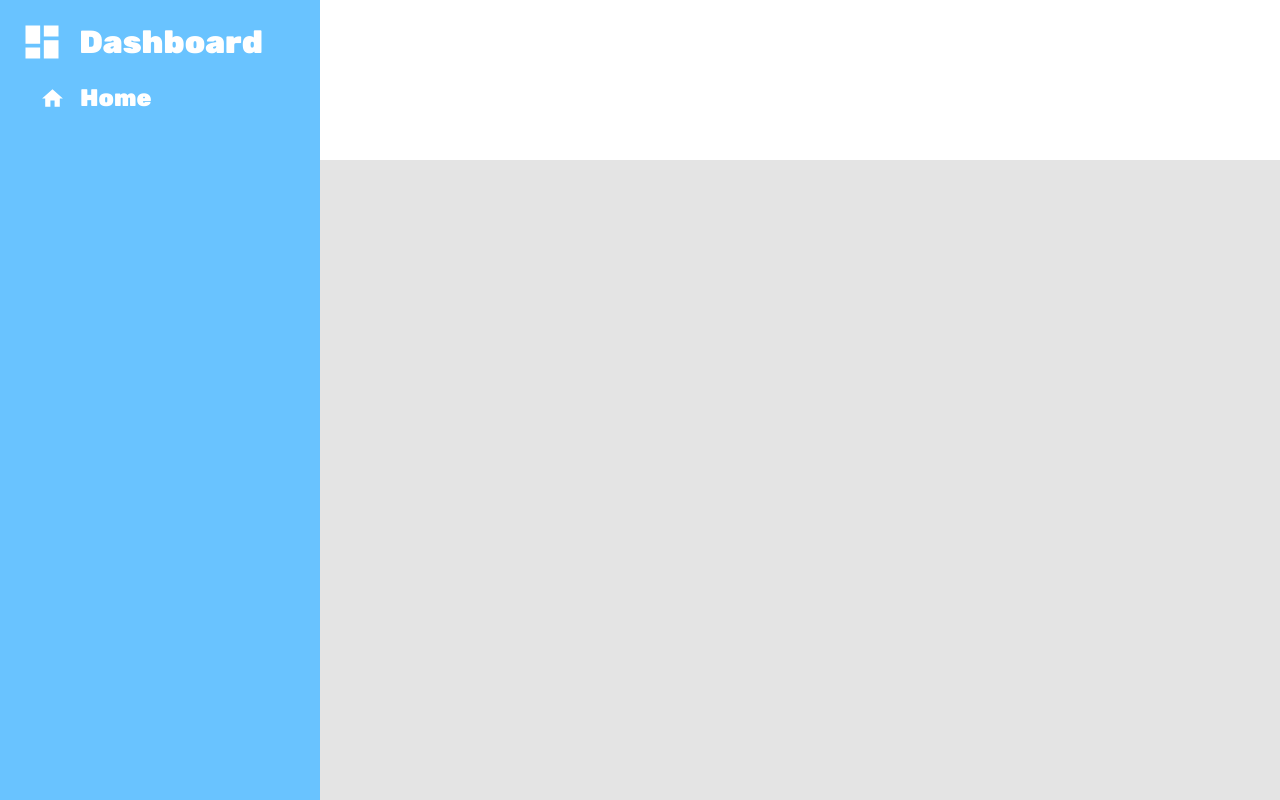
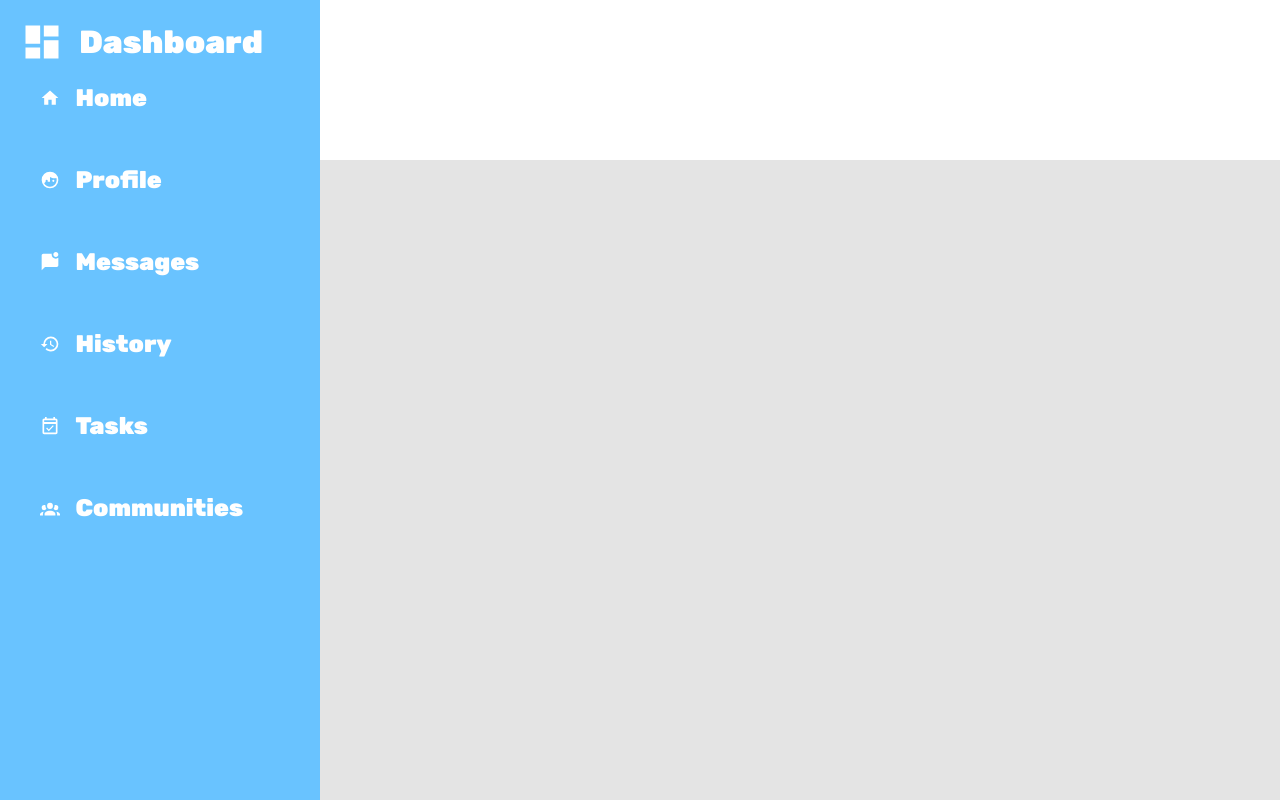
Before and after one commit to ziko1905/admin-dashboard, a plain HTML site: page index.html in a window 1280 px wide. Drawn offline with Linux system fonts and the light colour scheme; files whose address does not match are found by name.

Commit message:
Add nav icons in nav

```diff
--- a/index.html
+++ b/index.html
@@ -17,6 +17,11 @@
         </div>
         <div class="options">
             <div><img src="icons/home.svg" alt=""><h2>Home</h2></div>
+            <div><img src="icons/face-man-profile.svg" alt=""><h2>Profile</h2></div>
+            <div><img src="icons/message-badge.svg" alt=""><h2>Messages</h2></div>
+            <div><img src="icons/history.svg" alt=""><h2>History</h2></div>
+            <div><img src="icons/calendar-check-outline.svg" alt=""><h2>Tasks</h2></div>
+            <div><img src="icons/communitz.svg" alt=""><h2>Communities</h2></div>
         </div>
         <div class="settings"></div>
     </nav>
--- a/styles.css
+++ b/styles.css
@@ -58,7 +58,7 @@ nav div {
 
 .options div {
     margin: 0 40px;
-    grid-template-columns: 1fr 8fr;
+    grid-template-columns: 1fr 10fr;
     align-items: center;
 }
 
```
